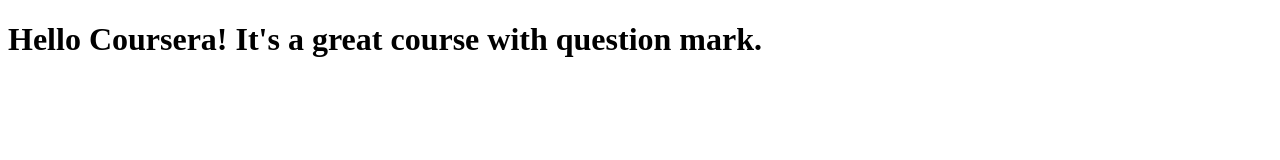
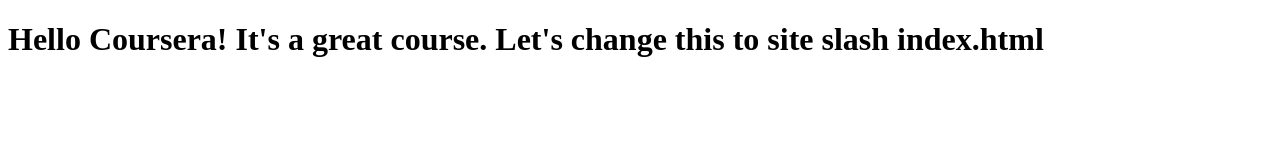
Before and after one commit to Saranghae-bot/Coursera-test, a plain HTML site: page site/index.html in a window 1280 px wide. Drawn offline with Linux system fonts and the light colour scheme.

Commit message:
Alright. Let's see if this is different this time. I used backslash for the file instead of forward slash.

```diff
--- a/site/index.html
+++ b/site/index.html
@@ -6,6 +6,6 @@
 	<title>Hello Coursera!</title>
 </head>
 <body>
-<h1>Hello Coursera! It's a great course with question mark.</h1>
+<h1>Hello Coursera! It's a great course. Let's change this to site slash index.html</h1>
 </body>
 </html>
```
